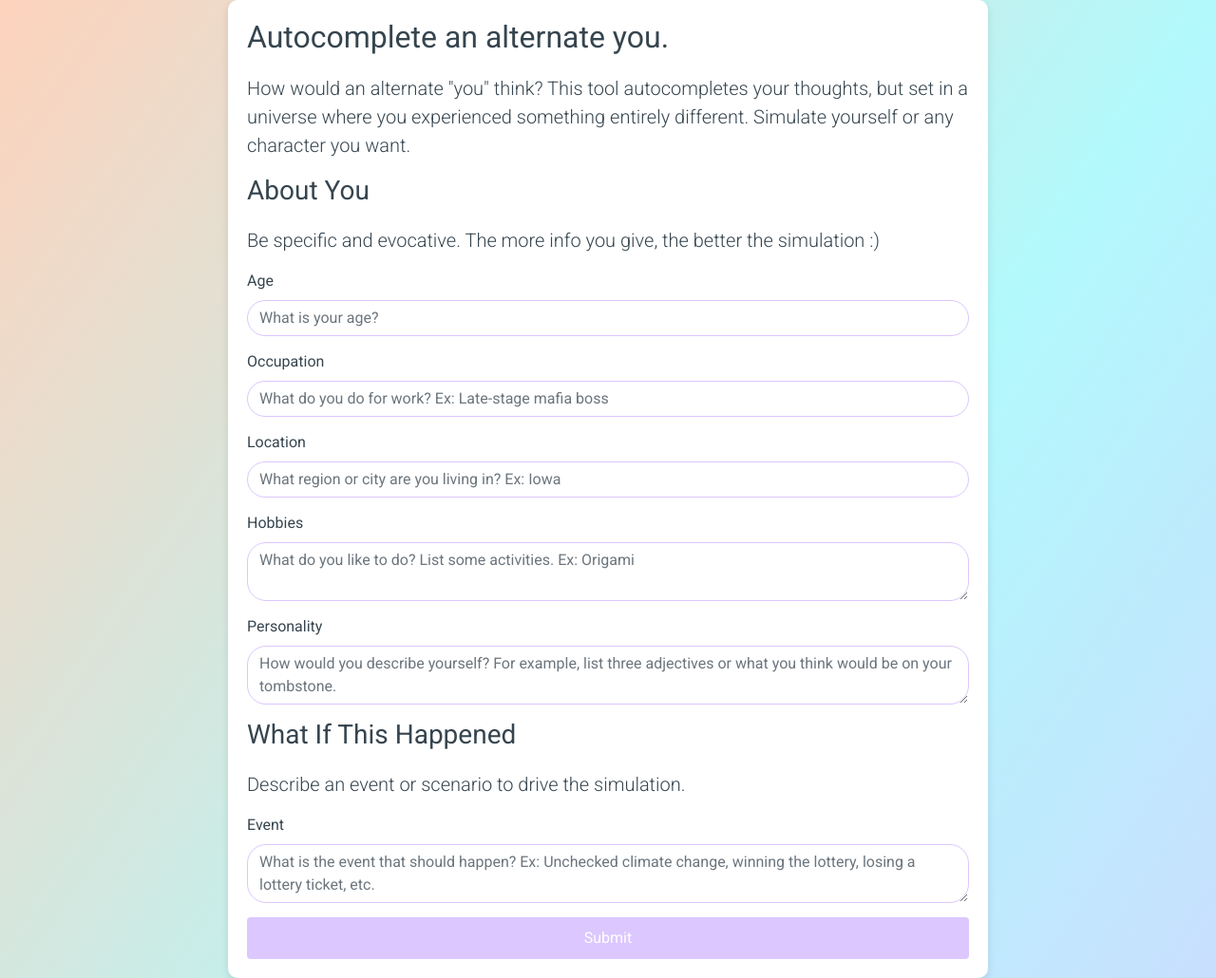
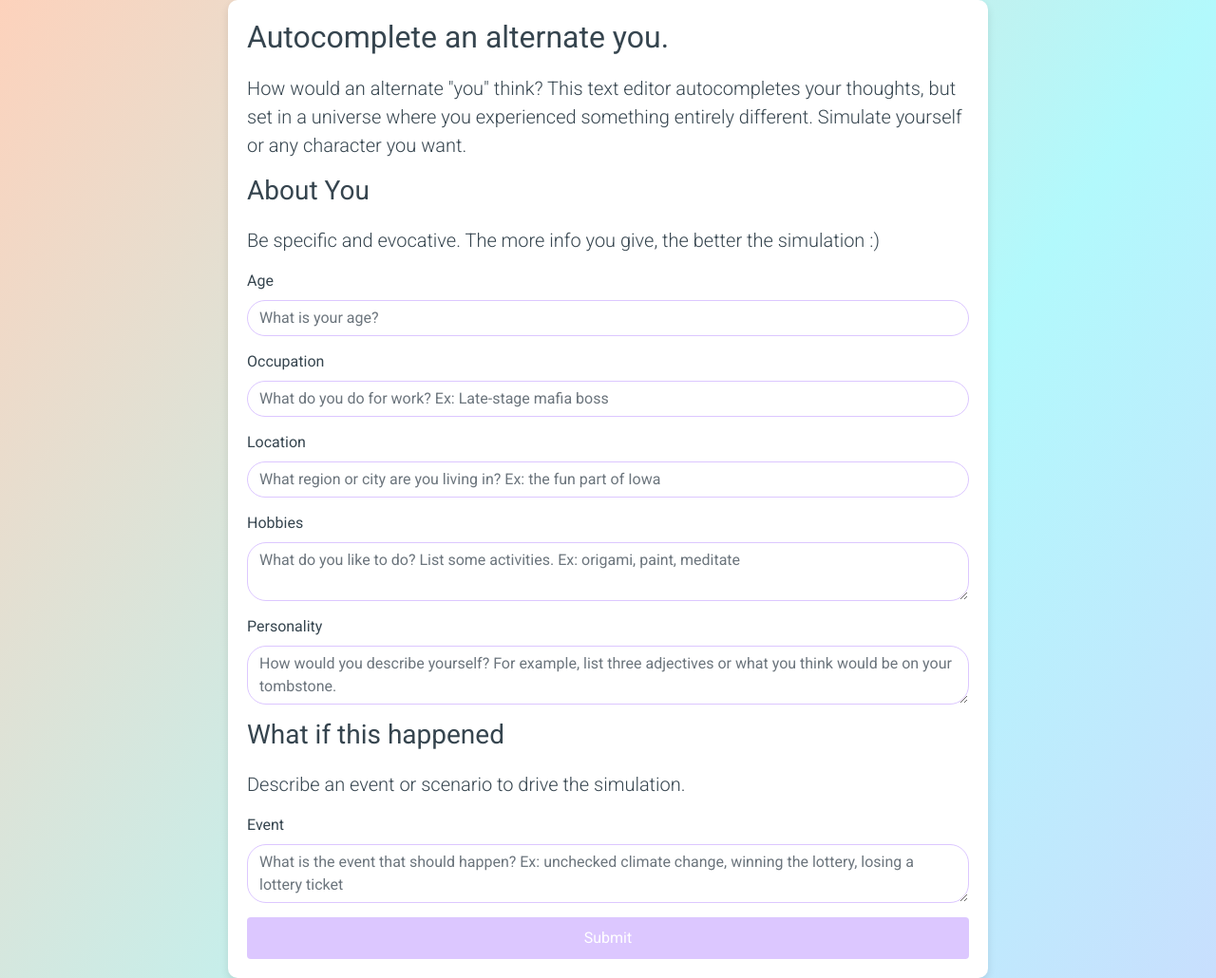
Before and after one commit to josh-ashkinaze/autocomplete, a Flask app: page /user_settings in a window 1280 px wide. Shown: the whole page at 95% size. Run offline with Flask 3, Linux system fonts and the light colour scheme; some libraries are stand-ins or nearby versions.

Commit message:
update copy

```diff
--- a/forms.py
+++ b/forms.py
@@ -9,13 +9,13 @@ class CharacterForm(FlaskForm):
     occupation = StringField('Occupation', validators=[DataRequired(), Length(max=100)],
                              render_kw={"placeholder": "What do you do for work? Ex: Late-stage mafia boss"})
     location = StringField('Location', validators=[DataRequired(), Length(max=100)],
-                           render_kw={"placeholder": "What region or city are you living in? Ex: Iowa"})
+                           render_kw={"placeholder": "What region or city are you living in? Ex: the fun part of Iowa"})
     hobbies = TextAreaField('Hobbies', validators=[DataRequired()],
-                            render_kw={"placeholder": "What do you like to do? List some activities. Ex: Origami"})
+                            render_kw={"placeholder": "What do you like to do? List some activities. Ex: origami, paint, meditate"})
     personality = TextAreaField('Personality', validators=[DataRequired(), Length(max=200)], render_kw={
         "placeholder": "How would you describe yourself? For example, list three adjectives or what you think would be on your tombstone."})
 
 
 class EventForm(FlaskForm):
     event = TextAreaField('Event', validators=[DataRequired(), Length(max=100)], render_kw={
-        "placeholder": "What is the event that should happen? Ex: Unchecked climate change, winning the lottery, losing a lottery ticket, etc."})
+        "placeholder": "What is the event that should happen? Ex: unchecked climate change, winning the lottery, losing a lottery ticket"})
--- a/templates/user_settings.html
+++ b/templates/user_settings.html
@@ -93,7 +93,7 @@
 <body>
 <div class="container">
     <h2>Autocomplete an alternate you. </h2>
-    <p class="lead">How would an alternate "you" think? This tool autocompletes your thoughts, but set in a universe
+    <p class="lead">How would an alternate "you" think? This text editor autocompletes your thoughts, but set in a universe
         where you experienced something entirely different. Simulate yourself or any character you want.</p>
 
     <form method="post" action="{{ url_for('user_settings') }}" novalidate>
@@ -118,7 +118,7 @@
             </div>
         {% endfor %}
 
-        <h3>What If This Happened</h3>
+        <h3>What if this happened</h3>
         <p class="lead">Describe an event or scenario to drive the simulation.</p>
 
         {% for field in event_form if field.name != 'csrf_token' %}
```
